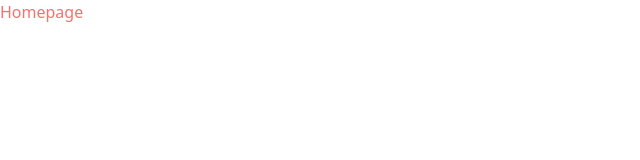
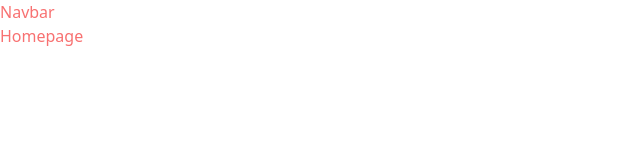
Before and after one commit to MhideTech/Timbu-Cloud-Shop, a React (Vite) app: page / in a window 1280 px wide. Shown: the top 160 px of the page, without its empty margins (0-640 px from the left). Built offline with nearby package versions, Linux system fonts and the light colour scheme.

Commit message:
style: created a new folder for pages and reusable components

```diff
--- a/src/Homepage.jsx
+++ /dev/null
@@ -1,5 +0,0 @@
-function Homepage() {
-  return <div className="text-red-400">Homepage</div>;
-}
-
-export default Homepage;
--- /dev/null
+++ b/src/components/Navbar.jsx
@@ -0,0 +1,5 @@
+function Navbar() {
+  return <div>Navbar</div>;
+}
+
+export default Navbar;
--- /dev/null
+++ b/src/pages/Homepage.jsx
@@ -0,0 +1,10 @@
+import Navbar from '../components/Navbar'
+
+function Homepage() {
+  return <div className="text-red-400">
+    <Navbar />
+    Homepage
+  </div>;
+}
+
+export default Homepage;
```
Also changed, not shown: src/App.jsx (+4 -4 lines), src/pages/Cart.jsx (renamed from src/Cart.jsx), src/pages/Menwears.jsx (renamed from src/Menwears.jsx), src/pages/Unisex.jsx (renamed from src/Unisex.jsx), src/pages/Women.jsx (renamed from src/Women.jsx).
